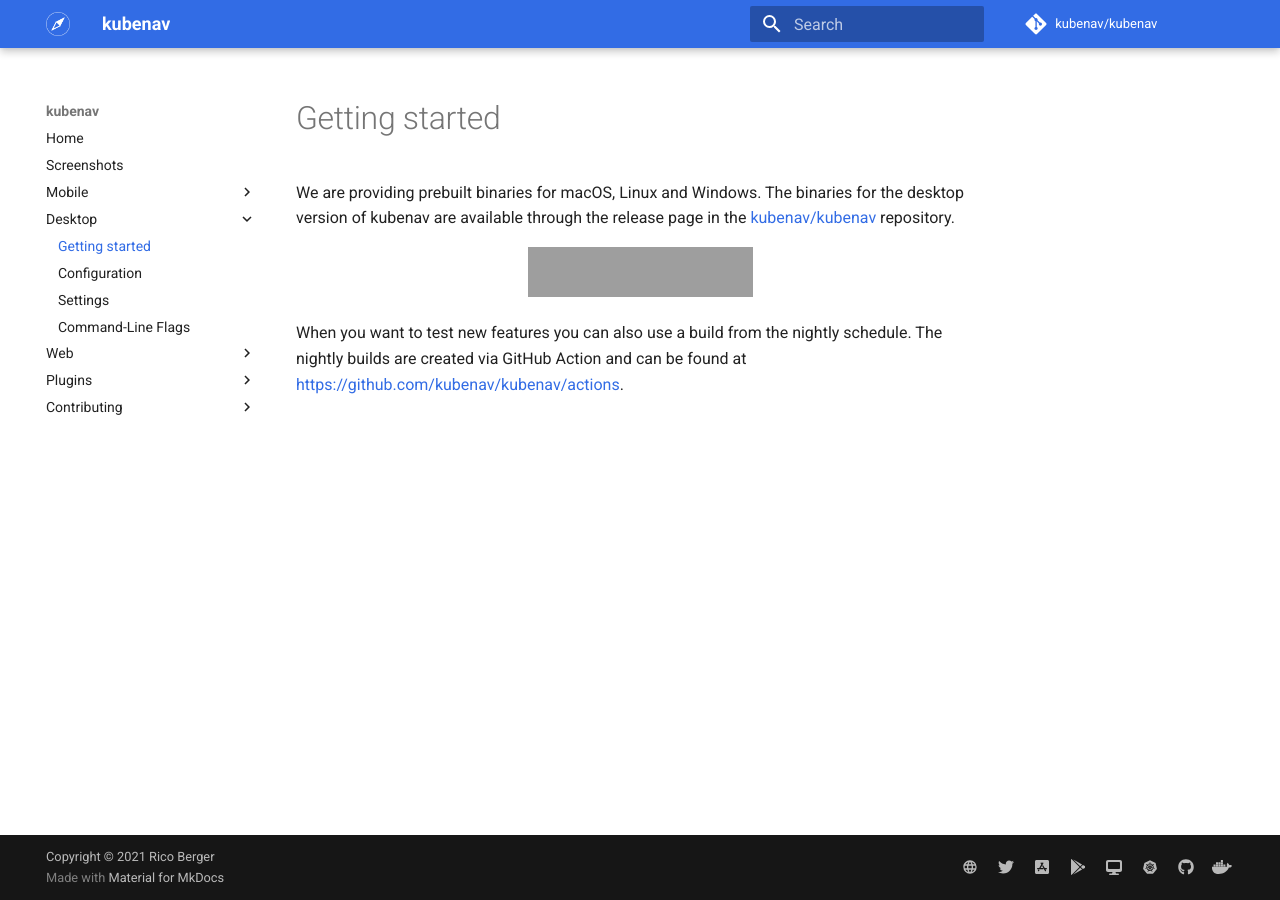
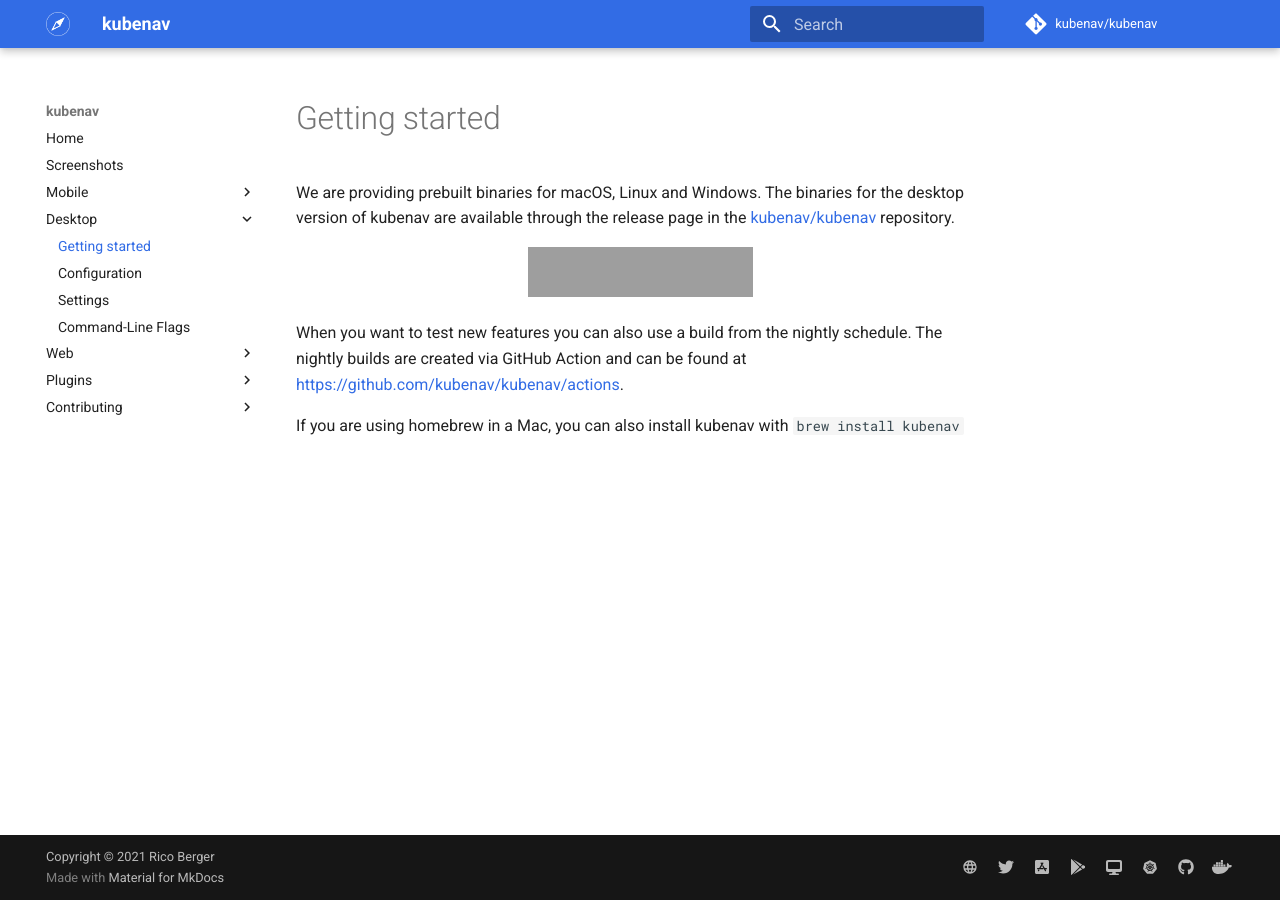
Before and after one commit to kubenav/docs, an MkDocs documentation site: the page built from docs/desktop/getting-started.md, in a window 1280 px wide, cut to the strip 0-900 px from the top of the page. Built offline with MkDocs 1.6.1 and Material for MkDocs 9.7.7, drawn with Linux system fonts in a browser that asks for light colours; comment, search, counter and statistics services are not loaded; grey boxes are pictures that could not be loaded.

Commit message:
Update getting-started.md
Adding hint to homebrew

```diff
--- a/docs/desktop/getting-started.md
+++ b/docs/desktop/getting-started.md
@@ -9,3 +9,5 @@ We are providing prebuilt binaries for macOS, Linux and Windows. The binaries fo
 </div>
 
 When you want to test new features you can also use a build from the nightly schedule. The nightly builds are created via GitHub Action and can be found at [https://github.com/kubenav/kubenav/actions](https://github.com/kubenav/kubenav/actions?query=workflow%3ABuild+event%3Aschedule).
+
+If you are using homebrew in a Mac, you can also install kubenav with `brew install kubenav`
```
